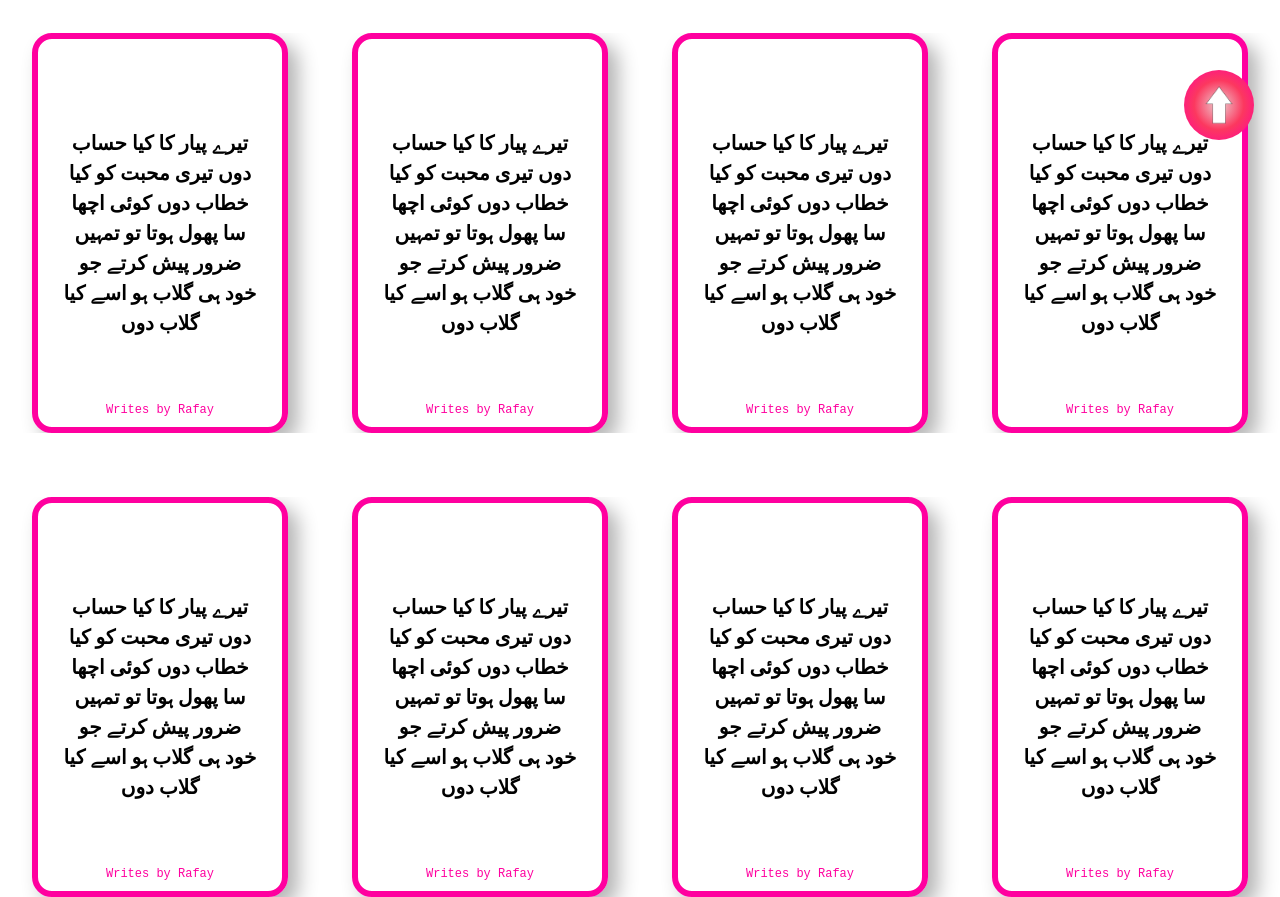
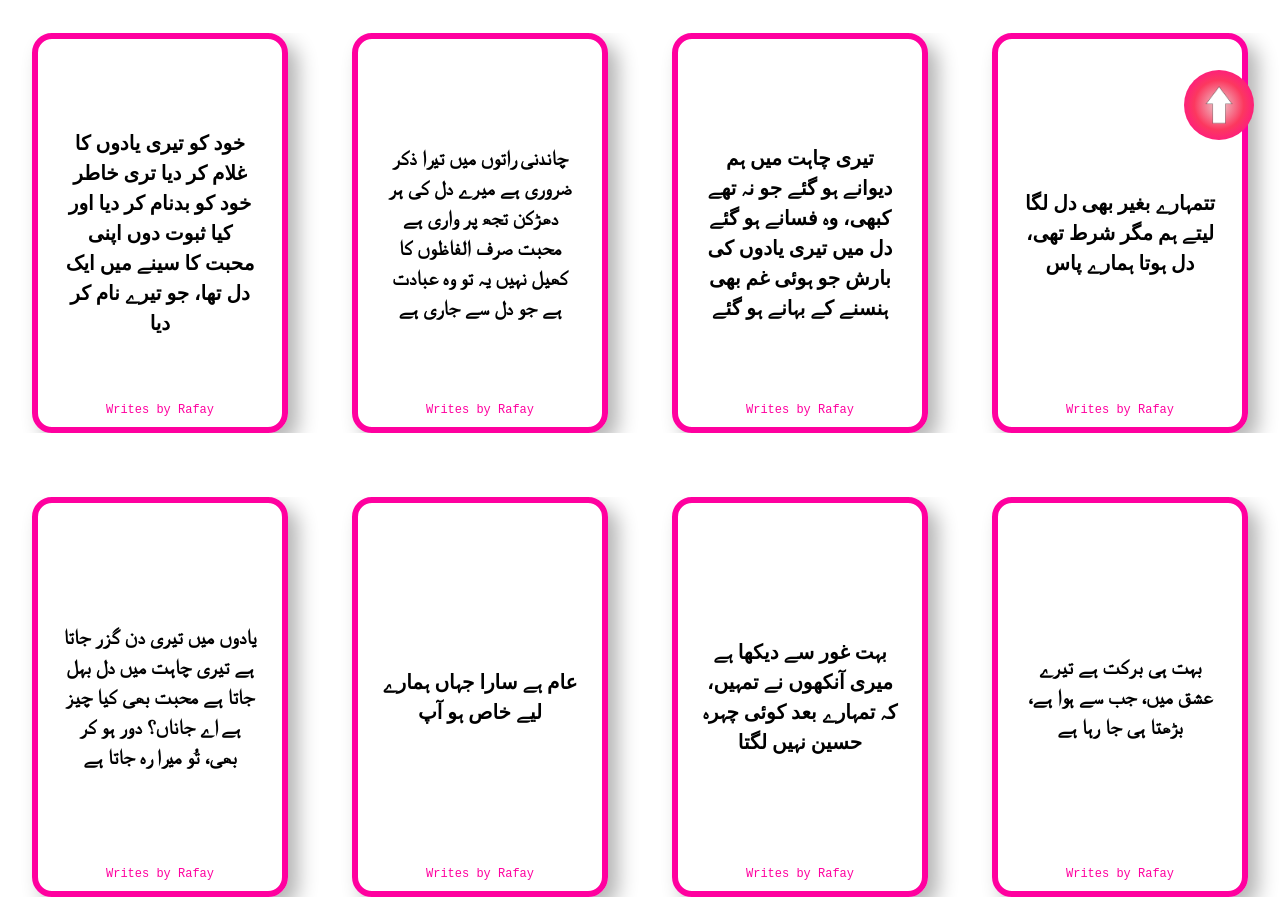
Before and after one commit to rafay45/practicing-CSS, a plain HTML site: page poetry.html in a window 1280 px wide. Shown: the part 620-1517 px from the top of the page. Drawn offline with nearby package versions, Linux system fonts and the light colour scheme; a web font is replaced by a local one.

Commit message:
more addition

```diff
--- a/poetry.html
+++ b/poetry.html
@@ -32,7 +32,7 @@
     <div class="marquee">
         <marquee behavior="scroll" direction="left">آپ کی تعریف میں کیا کہیں آپ ہماری جان بن گئے</marquee>
     </div>
-    <div  class="pages">
+    <div class="pages">
         <div class="pageOne">
             <div data-aos="fade-up" class="page">
                 <p>
@@ -60,7 +60,7 @@
         <div class="pageOne">
             <div data-aos="fade-up" class="page">
                 <p>
-            تتمہیں کیا لکھوں؟  <br>
+                    تتمہیں کیا لکھوں؟ <br>
                     دوست لکھوں! ہم دم لکھوں! یا پیار لکھوں؟
                     دل کہتا ہے
                     دنیا کے تمام خوبصورت لفظ یکجا کرکے
@@ -71,32 +71,27 @@
             </div>
             <div data-aos="fade-up" class="page">
                 <p>
-            تیرے پیار کا کیا حساب دوں
-            تیری محبت کو کیا خطاب دوں
-            کوئی اچھا سا پھول ہوتا تو تمہیں ضرور پیش کرتے
-            جو خود ہی گلاب ہو اسے کیا گلاب دوں
+                    کل رات اپنے دل سے جب تیرا رشتہ پوچھا کم بخت کہنے لگا جتنا میں اُس کا ہوں، اتنا تو تیرا بھی نہیں
                 </p>
                 <div class="sign">Writes by Rafay</div>
             </div>
         </div>
     </div>
-    <div  class="pages">
+    <div class="pages">
         <div class="pageOne">
             <div data-aos="fade-up" class="page">
                 <p>
-            تیرے پیار کا کیا حساب دوں
-            تیری محبت کو کیا خطاب دوں
-            کوئی اچھا سا پھول ہوتا تو تمہیں ضرور پیش کرتے
-            جو خود ہی گلاب ہو اسے کیا گلاب دوں
+                    خود کو تیری یادوں کا غلام کر دیا
+                    تری خاطر خود کو بدنام کر دیا
+                    اور کیا ثبوت دوں اپنی محبت کا
+                    سینے میں ایک دل تھا، جو تیرے نام کر دیا
                 </p>
                 <div class="sign">Writes by Rafay</div>
             </div>
             <div data-aos="fade-up" class="page">
                 <p>
-            تیرے پیار کا کیا حساب دوں
-            تیری محبت کو کیا خطاب دوں
-            کوئی اچھا سا پھول ہوتا تو تمہیں ضرور پیش کرتے
-            جو خود ہی گلاب ہو اسے کیا گلاب دوں
+                    چاندنی راتوں میں تیرا ذکر ضروری ہے میرے دل کی ہر دھڑکن تجھ پر واری ہے محبت صرف الفاظوں کا کھیل نہیں
+                    یہ تو وہ عبادت ہے جو دل سے جاری ہے
                 </p>
                 <div class="sign">Writes by Rafay</div>
             </div>
@@ -104,41 +99,37 @@
         <div class="pageOne">
             <div data-aos="fade-up" class="page">
                 <p>
-            تیرے پیار کا کیا حساب دوں
-            تیری محبت کو کیا خطاب دوں
-            کوئی اچھا سا پھول ہوتا تو تمہیں ضرور پیش کرتے
-            جو خود ہی گلاب ہو اسے کیا گلاب دوں
+                    تیری چاہت میں ہم دیوانے ہو گئے
+                    جو نہ تھے کبھی، وہ فسانے ہو گئے
+                    دل میں تیری یادوں کی بارش جو ہوئی
+                    غم بھی ہنسنے کے بہانے ہو گئے
                 </p>
                 <div class="sign">Writes by Rafay</div>
             </div>
             <div data-aos="fade-up" class="page">
                 <p>
-            تیرے پیار کا کیا حساب دوں
-            تیری محبت کو کیا خطاب دوں
-            کوئی اچھا سا پھول ہوتا تو تمہیں ضرور پیش کرتے
-            جو خود ہی گلاب ہو اسے کیا گلاب دوں
+                    تتمہارے بغیر بھی دل لگا لیتے ہم
+                    مگر شرط تھی، دل ہوتا ہمارے پاس
                 </p>
                 <div class="sign">Writes by Rafay</div>
             </div>
         </div>
     </div>
-    <div  class="pages">
+    <div class="pages">
         <div class="pageOne">
             <div data-aos="fade-up" class="page">
                 <p>
-            تیرے پیار کا کیا حساب دوں
-            تیری محبت کو کیا خطاب دوں
-            کوئی اچھا سا پھول ہوتا تو تمہیں ضرور پیش کرتے
-            جو خود ہی گلاب ہو اسے کیا گلاب دوں
+                    یادوں میں تیری دن گزر جاتا ہے
+                    تیری چاہت میں دل بہل جاتا ہے
+                    محبت بھی کیا چیز ہے اے جاناں؟
+                    دور ہو کر بھی، تُو میرا رہ جاتا ہے
                 </p>
                 <div class="sign">Writes by Rafay</div>
             </div>
             <div data-aos="fade-up" class="page">
                 <p>
-            تیرے پیار کا کیا حساب دوں
-            تیری محبت کو کیا خطاب دوں
-            کوئی اچھا سا پھول ہوتا تو تمہیں ضرور پیش کرتے
-            جو خود ہی گلاب ہو اسے کیا گلاب دوں
+                    عام ہے سارا جہاں
+                    ہمارے لیے خاص ہو آپ
                 </p>
                 <div class="sign">Writes by Rafay</div>
             </div>
@@ -146,19 +137,15 @@
         <div class="pageOne">
             <div data-aos="fade-up" class="page">
                 <p>
-            تیرے پیار کا کیا حساب دوں
-            تیری محبت کو کیا خطاب دوں
-            کوئی اچھا سا پھول ہوتا تو تمہیں ضرور پیش کرتے
-            جو خود ہی گلاب ہو اسے کیا گلاب دوں
+                    بہت غور سے دیکھا ہے میری آنکھوں نے تمہیں،
+                    کہ تمہارے بعد کوئی چہرہ حسین نہیں لگتا
                 </p>
                 <div class="sign">Writes by Rafay</div>
             </div>
             <div data-aos="fade-up" class="page">
                 <p>
-            تیرے پیار کا کیا حساب دوں
-            تیری محبت کو کیا خطاب دوں
-            کوئی اچھا سا پھول ہوتا تو تمہیں ضرور پیش کرتے
-            جو خود ہی گلاب ہو اسے کیا گلاب دوں
+                    بہت ہی برکت ہے تیرے عشق میں،
+                    جب سے ہوا ہے، بڑھتا ہی جا رہا ہے
                 </p>
                 <div class="sign">Writes by Rafay</div>
             </div>
```
Lines whose indentation alone changed are shown as unchanged.
